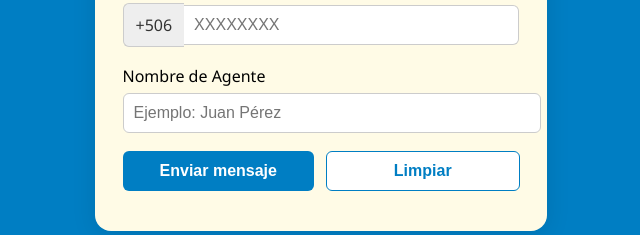
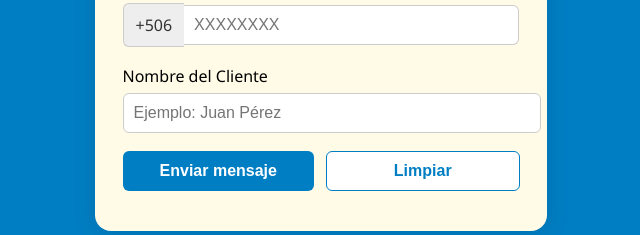
Before and after one commit to Jesxus12/whatsapp-gadget-wxcc, a plain HTML site: page index.html in a window 1280 px wide. Shown: the part 351-586 px from the top of the page, 319-959 px from the left. Drawn offline with Linux system fonts and the light colour scheme.

Commit message:
Update index.html

```diff
--- a/index.html
+++ b/index.html
@@ -112,7 +112,7 @@
                 <span class="input-prefix">+506</span>
                 <input type="tel" id="phone" name="phone" class="input-phone" pattern="[0-9]{8}" maxlength="8" required placeholder="XXXXXXXX">
             </div>
-            <label for="agent">Nombre de Agente</label>
+            <label for="agent">Nombre del Cliente</label>
             <input type="text" id="agent" name="agent" required placeholder="Ejemplo: Juan Pérez">
             <div class="button-group">
                 <button type="submit">Enviar mensaje</button>
```
